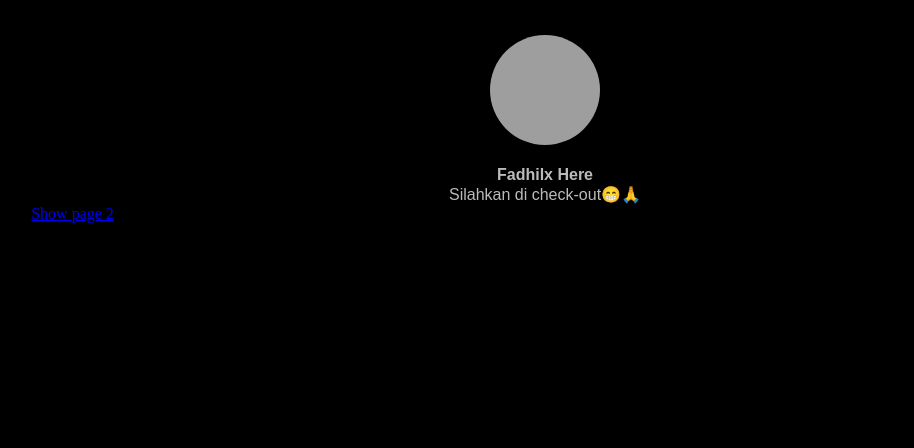
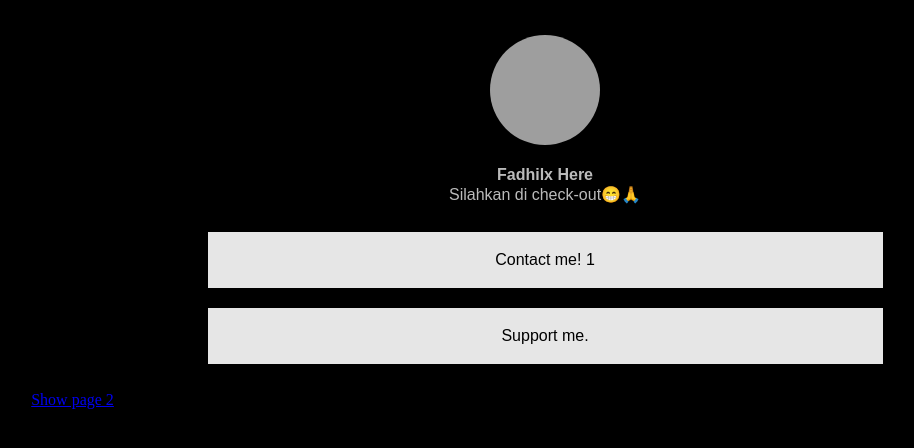
Before and after one commit to Fadhilxx/web-beta-test, a plain HTML site: page index.html in a window 1280 px wide. Shown: the whole page, without its empty margins (95-1009 px from the left). Drawn offline with nearby package versions, Linux system fonts and the light colour scheme; grey boxes are pictures that could not be loaded.

Commit message:
Add files via upload

```diff
--- a/index.html
+++ b/index.html
@@ -20,14 +20,17 @@
     <a id="dezk">Silahkan di check-out😁🙏</a>
 
     <div id="Page1">
-
+       <div id="links">
+        <a class="link" href="contact" target="_blank">Contact me! 1</a>
+        <a class="link" href="https://frgivnx.my.id/donate" target="_blank">Support me.</a>
+       </div>
       Content of page 1
     <a href="Page2" onclick="return show('Page2','Page1');">Show page 2</a>
     </div>
 
     <div id="Page2" style="display:none">
        <div id="links">
-        <a class="link" href="contact" target="_blank">Contact me!</a>
+        <a class="link" href="contact" target="_blank">Contact me! 2</a>
         <a class="link" href="https://frgivnx.my.id/donate" target="_blank">Support me.</a>
        </div>
        Content of page 2
```
